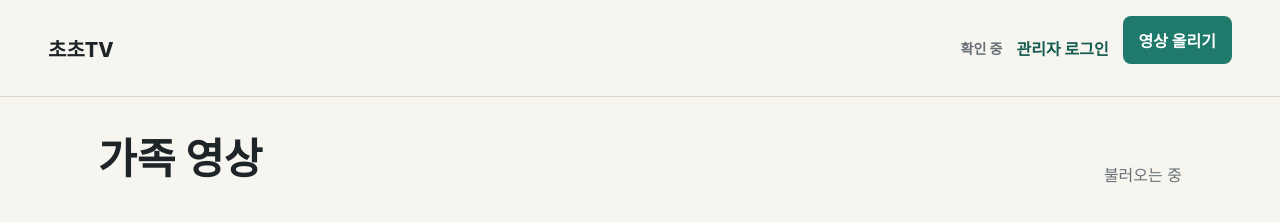
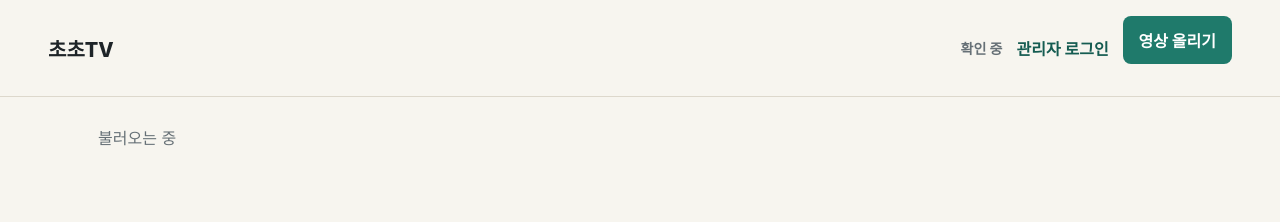
Before and after one commit to donaldblackdog-art/family-youtube, a website: page public/index.html in a window 1280 px wide. Drawn offline with Linux system fonts and the light colour scheme; no server answers.

Commit message:
Remove home subtitle

```diff
--- a/public/index.html
+++ b/public/index.html
@@ -42,7 +42,6 @@
 
       <section class="video-section">
         <div class="section-head">
-          <h1>가족 영상</h1>
           <p id="count">불러오는 중</p>
         </div>
         <div id="video-grid" class="video-grid"></div>
--- a/public/styles.css
+++ b/public/styles.css
@@ -148,7 +148,7 @@ textarea {
 .section-head {
   align-items: end;
   display: flex;
-  justify-content: space-between;
+  justify-content: flex-start;
   gap: 18px;
   margin-bottom: 18px;
 }
```
